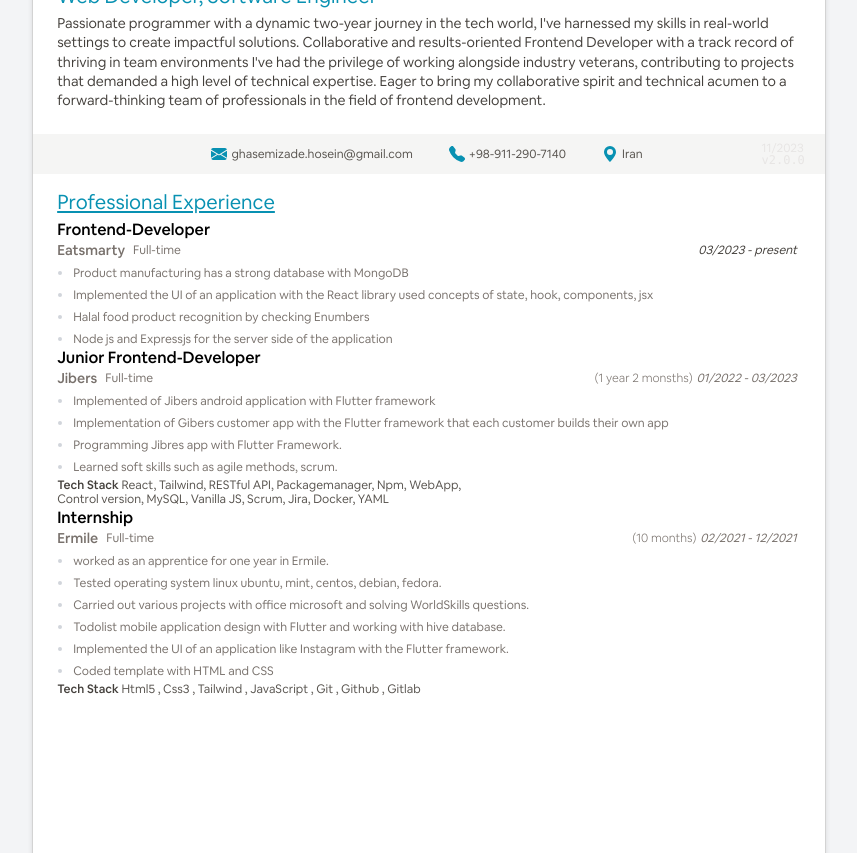
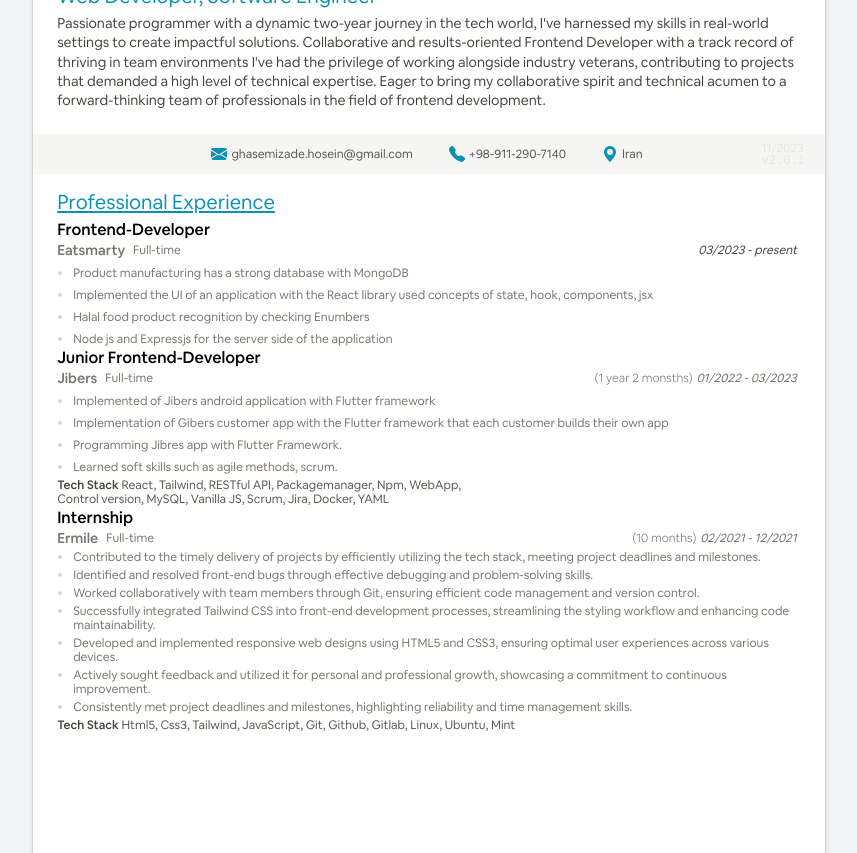
Before and after one commit to ghasemizade/ov_resume, a website: page index.html in a window 1280 px wide. Shown: the part 99-952 px from the top of the page, without its empty margins (211-1068 px from the left). Drawn offline with nearby package versions, Linux system fonts and the light colour scheme.

Commit message:
update bullet

```diff
--- a/index.html
+++ b/index.html
@@ -100,7 +100,7 @@
         <a target="_blank" href="https://ghasemizade.com/resume" dir="ltr"
           class="leading-none absolute right-5 select-none text-stone-200 text-xs" tabindex="-1">
           <time class="block" datetime="2022-04-04">11/2023</time>
-          <code class="block font-light rtl:text-right">v2.0.0</code>
+          <code class="block font-light rtl:text-right">v2.0.1</code>
         </a>
 
       </address>
@@ -191,28 +191,26 @@
               </div>
             </div>
             <ul class="list-disc list-outside leading-[14px] text-xs text-gray-300 ml-4" itemprop="description">
-              <li><span class="text-stone-500 mt-2 block">worked as an apprentice for one year in Ermile.</span></li>
-              <li><span class="text-stone-500 mt-2 block">Tested operating system linux ubuntu, mint, centos, debian, fedora.</span></li>
-              <li><span class="text-stone-500 mt-2 block">Carried out various projects with office microsoft and solving WorldSkills questions.</span></li>
-              <li><span class="text-stone-500 mt-2 block">Todolist mobile application design with Flutter and working with hive database.</span></li>
-              <li><span class="text-stone-500 mt-2 block">Implemented the UI of an application like Instagram with the Flutter framework.</span></li>
-              <li><span class="text-stone-500 mt-2 block">Coded template with HTML and CSS</span></li>
+              <li class="hover:text-cyan-600"><span class="text-stone-500 mt-1 block ">Contributed to the timely delivery of projects by efficiently utilizing the tech stack, meeting project deadlines and milestones.</span></li>
+              <li class="hover:text-cyan-600"><span class="text-stone-500 mt-1 block">Identified and resolved front-end bugs through effective debugging and problem-solving skills.</span></li>
+              <li class="hover:text-cyan-600"><span class="text-stone-500 mt-1 block">Worked collaboratively with team members through Git, ensuring efficient code management and version control.</span></li>
+              <li class="hover:text-cyan-600"><span class="text-stone-500 mt-1 block">Successfully integrated Tailwind CSS into front-end development processes, streamlining the styling workflow and enhancing code maintainability.</span></li>
+              <li class="hover:text-cyan-600"><span class="text-stone-500 mt-1 block">Developed and implemented responsive web designs using HTML5 and CSS3, ensuring optimal user experiences across various devices.</span></li>
+              <li class="hover:text-cyan-600"><span class="text-stone-500 mt-1 block">Actively sought feedback and utilized it for personal and professional growth, showcasing a commitment to continuous improvement.</span></li>
+              <li class="hover:text-cyan-600"><span class="text-stone-500 mt-1 block">Consistently met project deadlines and milestones, highlighting reliability and time management skills.</span></li>
             </ul>
             <div class="leading-[14px] text-xs text-stone-600 mt-1">
               <h3 class="font-light inline-block text-stone-700">Tech Stack</h3>
-                <span>Html5</span>
-                ,
-                <span>Css3</span>
-                ,
-                <span>Tailwind</span>
-                ,
-                <span>JavaScript</span>
-                ,
-                <span>Git</span>
-                ,
-                <span>Github</span>
-                ,
-                <span>Gitlab</span>
+                <span>Html5,</span>
+                <span>Css3,</span>
+                <span>Tailwind,</span>
+                <span>JavaScript,</span>
+                <span>Git,</span>
+                <span>Github,</span>
+                <span>Gitlab,</span>
+                <span>Linux,</span>
+                <span>Ubuntu,</span>
+                <span>Mint</span>
             </div>
           </section>
 
```
